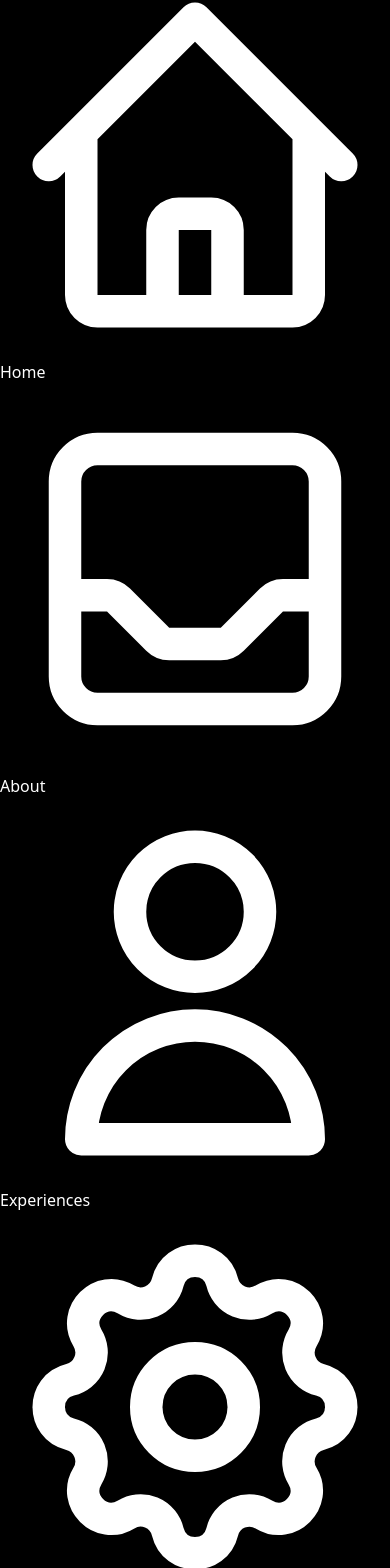
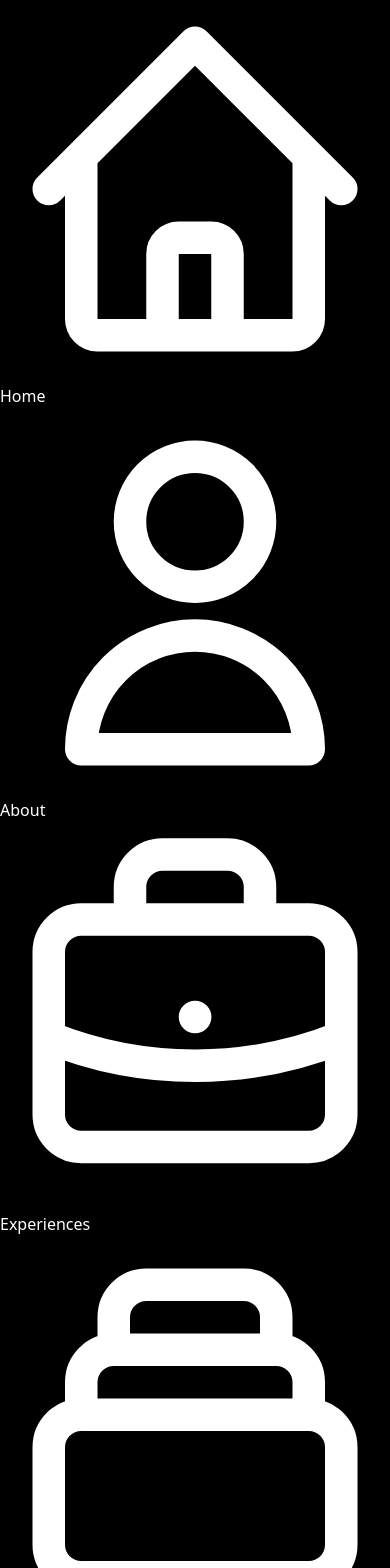
Before and after one commit to FahrenAlfaqih/Portofolios, a React app in the folder frontend/: page / in a window 390 px wide. Shown: the part 371-1939 px from the top of the page. Built offline with nearby package versions, Linux system fonts and the light colour scheme; the HTML template or start-up script is replaced by a standard one.

Commit message:
make responsive sidebar with hamburger button

```diff
--- a/frontend/src/App.jsx
+++ b/frontend/src/App.jsx
@@ -12,9 +12,11 @@
 function App() {
   return (
     <BrowserRouter>
+      <div className="min-h-screen bg-black">
         <Sidebar />
 
-      <main className="max-w-6xl mx-auto px-6 py-10 min-h-[calc(100vh-80px)] ml-72">
+        <main className="lg:ml-72 px-6 py-10 min-h-screen pt-20 lg:pt-10">
+          <div className="max-w-6xl mx-auto">
             <Routes>
               <Route path="/" element={<Home />} />
               <Route path="/about" element={<About />} />
@@ -24,7 +26,9 @@
               <Route path="/contact" element={<Contact />} />
               <Route path="*" element={<NotFound />} />
             </Routes>
+          </div>
         </main>
+      </div>
     </BrowserRouter>
   );
 }
--- a/frontend/src/components/Sidebar.jsx
+++ b/frontend/src/components/Sidebar.jsx
@@ -1,16 +1,58 @@
+import { useState } from 'react';
+
 export default function Sidebar() {
+  const [isOpen, setIsOpen] = useState(false);
+
+  const toggleSidebar = () => {
+    setIsOpen(!isOpen);
+  };
+
+  const closeSidebar = () => {
+    setIsOpen(false);
+  };
+
   return (
-    <aside className="fixed left-0 top-0 h-screen w-72 shadow-2xl flex flex-col overflow-y-auto">
+    <>
+
+      <button
+        onClick={toggleSidebar}
+        className="lg:hidden fixed top-4 left-4 z-50 p-2 rounded-lg bg-gray-800 text-white hover:bg-gray-700 transition"
+      >
+        <svg className="w-6 h-6" fill="none" stroke="currentColor" viewBox="0 0 24 24">
+          {isOpen ? (
+            <path strokeLinecap="round" strokeLinejoin="round" strokeWidth={2} d="M6 18L18 6M6 6l12 12" />
+          ) : (
+            <path strokeLinecap="round" strokeLinejoin="round" strokeWidth={2} d="M4 6h16M4 12h16M4 18h16" />
+          )}
+        </svg>
+      </button>
+
+
+      {isOpen && (
+        <div
+          onClick={closeSidebar}
+          className="lg:hidden fixed inset-0 bg-black/50 z-40"
+        />
+      )}
+
+
+      <aside
+        className={`
+          fixed left-0 top-0 h-screen w-72 bg-black shadow-2xl flex flex-col overflow-y-auto z-40 transition-transform duration-300
+          ${isOpen ? 'translate-x-0' : '-translate-x-full'}
+          lg:translate-x-0
+        `}
+      >
         {/* Profile Section */}
         <div className="p-6 border-b border-gray-700">
           <div className="w-24 h-24 mb-4 rounded-full overflow-hidden ring-4 ring-blue-500 ring-offset-4 ring-offset-gray-800">
             <img
-            src="https://ui-avatars.com/api/?name=Your+Name&background=3b82f6&color=fff&size=200"
+              src="https://ui-avatars.com/api/?name=Fahren+Alfaqih&background=3b82f6&color=fff&size=200"
               alt="Profile"
               className="w-full h-full object-cover"
             />
           </div>
-        <h2 className="text-xl font-bold text-white bg-clip-text text-transparent">
+          <h2 className="text-xl font-bold text-white">
             Fahren Alfaqih
           </h2>
           <p className="text-sm text-gray-400 mt-1">@fahrenalfaqih</p>
@@ -18,9 +60,10 @@
 
         {/* Navigation Menu */}
         <nav className="flex-1 px-4 py-6">
-        {/* home */}
+          {/* Home */}
           <a
             href="/"
+            onClick={closeSidebar}
             className="flex items-center space-x-3 px-4 py-3 rounded-lg hover:bg-gray-700 transition mb-2 group text-white"
           >
             <svg className="w-5 h-5 text-white-400" fill="none" stroke="currentColor" viewBox="0 0 24 24">
@@ -29,27 +72,26 @@
             <span className="group-hover:text-white-400 transition">Home</span>
           </a>
 
-
           {/* About */}
           <a
             href="/about"
-          className="flex items-center justify-between px-4 py-3 rounded-lg hover:bg-gray-700 transition mb-2 group text-white"
+            onClick={closeSidebar}
+            className="flex items-center space-x-3 px-4 py-3 rounded-lg hover:bg-gray-700 transition mb-2 group text-white"
           >
-          <div className="flex items-center space-x-3">
             <svg className="w-5 h-5 text-white-400" fill="none" stroke="currentColor" viewBox="0 0 24 24">
-              <path strokeLinecap="round" strokeLinejoin="round" strokeWidth={2} d="M20 13V6a2 2 0 00-2-2H6a2 2 0 00-2 2v7m16 0v5a2 2 0 01-2 2H6a2 2 0 01-2-2v-5m16 0h-2.586a1 1 0 00-.707.293l-2.414 2.414a1 1 0 01-.707.293h-3.172a1 1 0 01-.707-.293l-2.414-2.414A1 1 0 006.586 13H4" />
+              <path strokeLinecap="round" strokeLinejoin="round" strokeWidth={2} d="M16 7a4 4 0 11-8 0 4 4 0 018 0zM12 14a7 7 0 00-7 7h14a7 7 0 00-7-7z" />
             </svg>
             <span className="group-hover:text-white-400 transition">About</span>
-          </div>
           </a>
 
           {/* Experience */}
           <a
             href="/experience"
+            onClick={closeSidebar}
             className="flex items-center space-x-3 px-4 py-3 rounded-lg hover:bg-gray-700 transition mb-2 group text-white"
           >
             <svg className="w-5 h-5 text-white-400" fill="none" stroke="currentColor" viewBox="0 0 24 24">
-            <path strokeLinecap="round" strokeLinejoin="round" strokeWidth={2} d="M16 7a4 4 0 11-8 0 4 4 0 018 0zM12 14a7 7 0 00-7 7h14a7 7 0 00-7-7z" />
+              <path strokeLinecap="round" strokeLinejoin="round" strokeWidth={2} d="M21 13.255A23.931 23.931 0 0112 15c-3.183 0-6.22-.62-9-1.745M16 6V4a2 2 0 00-2-2h-4a2 2 0 00-2 2v2m4 6h.01M5 20h14a2 2 0 002-2V8a2 2 0 00-2-2H5a2 2 0 00-2 2v10a2 2 0 002 2z" />
             </svg>
             <span className="group-hover:text-white-400 transition">Experiences</span>
           </a>
@@ -57,30 +99,49 @@
           {/* Project */}
           <a
             href="/project"
+            onClick={closeSidebar}
             className="flex items-center space-x-3 px-4 py-3 rounded-lg hover:bg-gray-700 transition mb-2 group text-white"
           >
             <svg className="w-5 h-5 text-white-400" fill="none" stroke="currentColor" viewBox="0 0 24 24">
-            <path strokeLinecap="round" strokeLinejoin="round" strokeWidth={2} d="M10.325 4.317c.426-1.756 2.924-1.756 3.35 0a1.724 1.724 0 002.573 1.066c1.543-.94 3.31.826 2.37 2.37a1.724 1.724 0 001.065 2.572c1.756.426 1.756 2.924 0 3.35a1.724 1.724 0 00-1.066 2.573c.94 1.543-.826 3.31-2.37 2.37a1.724 1.724 0 00-2.572 1.065c-.426 1.756-2.924 1.756-3.35 0a1.724 1.724 0 00-2.573-1.066c-1.543.94-3.31-.826-2.37-2.37a1.724 1.724 0 00-1.065-2.572c-1.756-.426-1.756-2.924 0-3.35a1.724 1.724 0 001.066-2.573c-.94-1.543.826-3.31 2.37-2.37.996.608 2.296.07 2.572-1.065z" />
-            <path strokeLinecap="round" strokeLinejoin="round" strokeWidth={2} d="M15 12a3 3 0 11-6 0 3 3 0 016 0z" />
+              <path strokeLinecap="round" strokeLinejoin="round" strokeWidth={2} d="M19 11H5m14 0a2 2 0 012 2v6a2 2 0 01-2 2H5a2 2 0 01-2-2v-6a2 2 0 012-2m14 0V9a2 2 0 00-2-2M5 11V9a2 2 0 012-2m0 0V5a2 2 0 012-2h6a2 2 0 012 2v2M7 7h10" />
             </svg>
             <span className="group-hover:text-white-400 transition">Projects</span>
           </a>
 
-
-        {/* contact */}
+          {/* Contact */}
           <a
             href="/contact"
+            onClick={closeSidebar}
             className="flex items-center space-x-3 px-4 py-3 rounded-lg hover:bg-gray-700 transition mb-2 group text-white"
           >
             <svg className="w-5 h-5 text-white-400" fill="none" stroke="currentColor" viewBox="0 0 24 24">
-            <path strokeLinecap="round" strokeLinejoin="round" strokeWidth={2} d="M10.325 4.317c.426-1.756 2.924-1.756 3.35 0a1.724 1.724 0 002.573 1.066c1.543-.94 3.31.826 2.37 2.37a1.724 1.724 0 001.065 2.572c1.756.426 1.756 2.924 0 3.35a1.724 1.724 0 00-1.066 2.573c.94 1.543-.826 3.31-2.37 2.37a1.724 1.724 0 00-2.572 1.065c-.426 1.756-2.924 1.756-3.35 0a1.724 1.724 0 00-2.573-1.066c-1.543.94-3.31-.826-2.37-2.37a1.724 1.724 0 00-1.065-2.572c-1.756-.426-1.756-2.924 0-3.35a1.724 1.724 0 001.066-2.573c-.94-1.543.826-3.31 2.37-2.37.996.608 2.296.07 2.572-1.065z" />
-            <path strokeLinecap="round" strokeLinejoin="round" strokeWidth={2} d="M15 12a3 3 0 11-6 0 3 3 0 016 0z" />
+              <path strokeLinecap="round" strokeLinejoin="round" strokeWidth={2} d="M3 8l7.89 5.26a2 2 0 002.22 0L21 8M5 19h14a2 2 0 002-2V7a2 2 0 00-2-2H5a2 2 0 00-2 2v10a2 2 0 002 2z" />
             </svg>
             <span className="group-hover:text-white-400 transition">Contact</span>
           </a>
-
         </nav>
 
+        {/* Social Links - Optional */}
+        <div className="p-4 border-t border-gray-700">
+          <div className="flex justify-center space-x-4">
+            <a href="https://github.com/fahrenalfaqih" target="_blank" rel="noopener noreferrer" className="text-gray-400 hover:text-white-400 transition">
+              <svg className="w-5 h-5" fill="currentColor" viewBox="0 0 24 24">
+                <path d="M12 0C5.374 0 0 5.373 0 12c0 5.302 3.438 9.8 8.207 11.387.599.111.793-.261.793-.577v-2.234c-3.338.726-4.033-1.416-4.033-1.416-.546-1.387-1.333-1.756-1.333-1.756-1.089-.745.083-.729.083-.729 1.205.084 1.839 1.237 1.839 1.237 1.07 1.834 2.807 1.304 3.492.997.107-.775.418-1.305.762-1.604-2.665-.305-5.467-1.334-5.467-5.931 0-1.311.469-2.381 1.236-3.221-.124-.303-.535-1.524.117-3.176 0 0 1.008-.322 3.301 1.23A11.509 11.509 0 0112 5.803c1.02.005 2.047.138 3.006.404 2.291-1.552 3.297-1.23 3.297-1.23.653 1.653.242 2.874.118 3.176.77.84 1.235 1.911 1.235 3.221 0 4.609-2.807 5.624-5.479 5.921.43.372.823 1.102.823 2.222v3.293c0 .319.192.694.801.576C20.566 21.797 24 17.3 24 12c0-6.627-5.373-12-12-12z"/>
+              </svg>
+            </a>
+            <a href="https://linkedin.com/in/fahrenalfaqih" target="_blank" rel="noopener noreferrer" className="text-gray-400 hover:text-white-400 transition">
+              <svg className="w-5 h-5" fill="currentColor" viewBox="0 0 24 24">
+                <path d="M20.447 20.452h-3.554v-5.569c0-1.328-.027-3.037-1.852-3.037-1.853 0-2.136 1.445-2.136 2.939v5.667H9.351V9h3.414v1.561h.046c.477-.9 1.637-1.85 3.37-1.85 3.601 0 4.267 2.37 4.267 5.455v6.286zM5.337 7.433c-1.144 0-2.063-.926-2.063-2.065 0-1.138.92-2.063 2.063-2.063 1.14 0 2.064.925 2.064 2.063 0 1.139-.925 2.065-2.064 2.065zm1.782 13.019H3.555V9h3.564v11.452zM22.225 0H1.771C.792 0 0 .774 0 1.729v20.542C0 23.227.792 24 1.771 24h20.451C23.2 24 24 23.227 24 22.271V1.729C24 .774 23.2 0 22.222 0h.003z"/>
+              </svg>
+            </a>
+            <a href="https://twitter.com/fahrenalfaqih" target="_blank" rel="noopener noreferrer" className="text-gray-400 hover:text-white-400 transition">
+              <svg className="w-5 h-5" fill="currentColor" viewBox="0 0 24 24">
+                <path d="M23.953 4.57a10 10 0 01-2.825.775 4.958 4.958 0 002.163-2.723c-.951.555-2.005.959-3.127 1.184a4.92 4.92 0 00-8.384 4.482C7.69 8.095 4.067 6.13 1.64 3.162a4.822 4.822 0 00-.666 2.475c0 1.71.87 3.213 2.188 4.096a4.904 4.904 0 01-2.228-.616v.06a4.923 4.923 0 003.946 4.827 4.996 4.996 0 01-2.212.085 4.936 4.936 0 004.604 3.417 9.867 9.867 0 01-6.102 2.105c-.39 0-.779-.023-1.17-.067a13.995 13.995 0 007.557 2.209c9.053 0 13.998-7.496 13.998-13.985 0-.21 0-.42-.015-.63A9.935 9.935 0 0024 4.59z"/>
+              </svg>
+            </a>
+          </div>
+        </div>
       </aside>
+    </>
   );
 }
```
Lines whose indentation alone changed are shown as unchanged.
